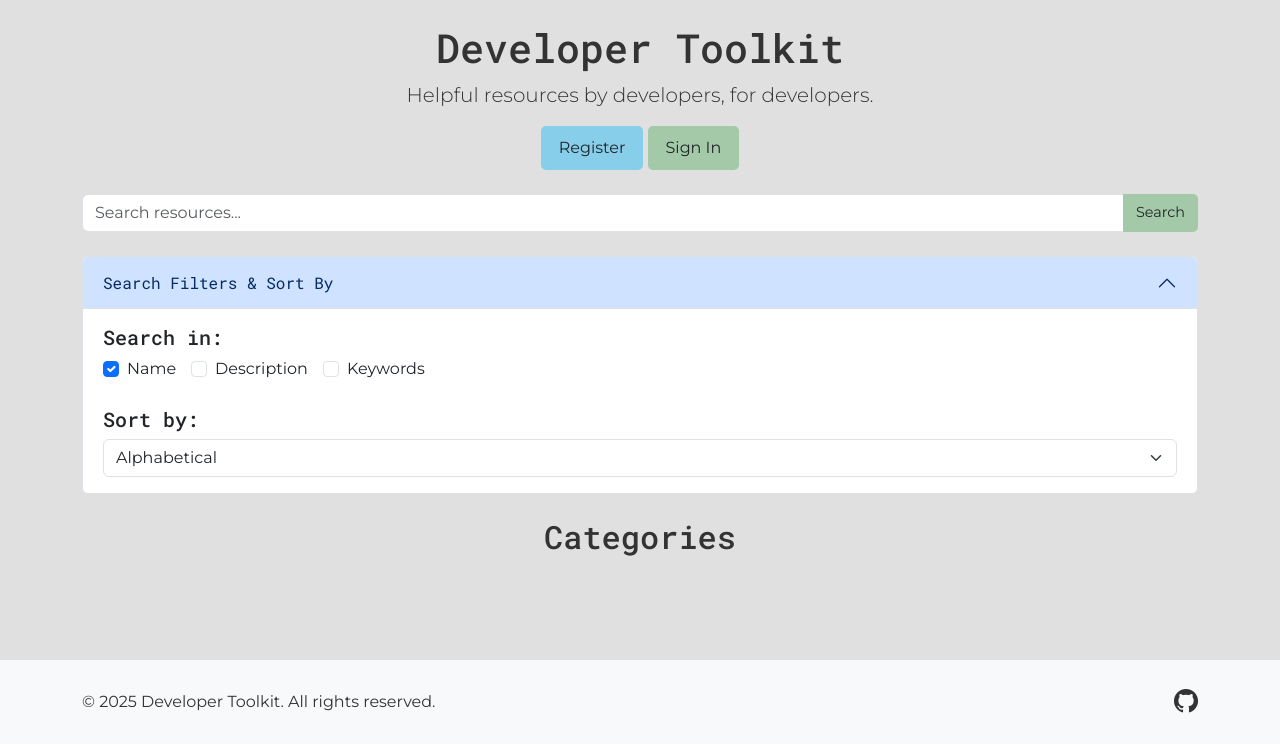
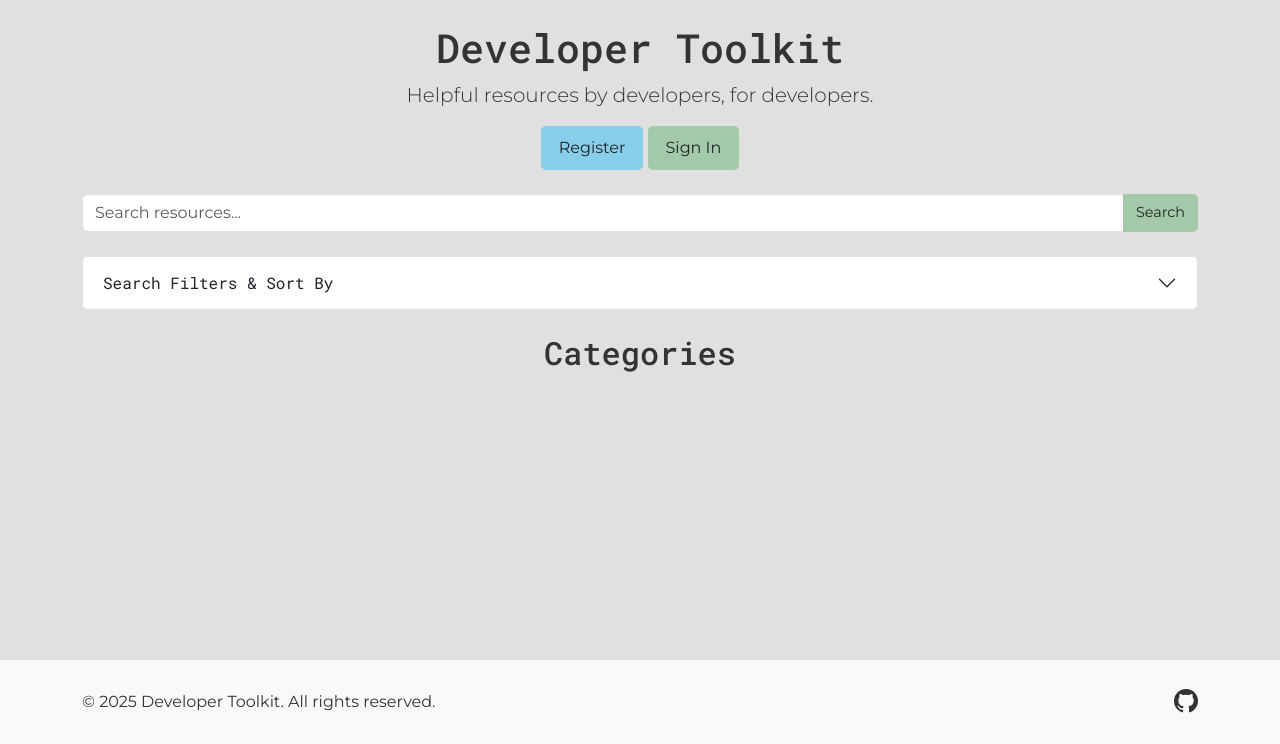
Before and after one commit to daisy21000/developer-resources, a Django app: page / in a window 1280 px wide. Shown: the part 56-800 px from the top of the page. Run offline with Django 4.2, Linux system fonts and the light colour scheme; data that the repository does not hold is empty; parts of the project's set-up code (start-up, migrations or seed data) failed here and were passed over.

Commit message:
Refactor accordion button states and collapse behavior for sorting and filtering

```diff
--- a/resources/templates/resources/category_detail.html
+++ b/resources/templates/resources/category_detail.html
@@ -9,11 +9,11 @@
             <div class="accordion" id="resourceSortAccordion">
                 <div class="accordion-item">
                     <h2 class="accordion-header">
-                    <button class="accordion-button" type="button" data-bs-toggle="collapse" data-bs-target="#collapseOne" aria-expanded="true" aria-controls="collapseOne">
+                    <button class="accordion-button collapsed" type="button" data-bs-toggle="collapse" data-bs-target="#collapseOne" aria-expanded="false" aria-controls="collapseOne">
                         Sort By
                     </button>
                     </h2>
-                    <div id="collapseOne" class="accordion-collapse collapse show" data-bs-parent="#resourceSortAccordion">
+                    <div id="collapseOne" class="accordion-collapse collapse" data-bs-parent="#resourceSortAccordion">
                         <div class="accordion-body text-start">
                             <select class="form-select" aria-label="Sort resources" name="sort_by">
                                 <option value="alphabetical" selected>Alphabetical</option>
--- a/resources/templates/resources/favorite_resources.html
+++ b/resources/templates/resources/favorite_resources.html
@@ -9,11 +9,11 @@
             <div class="accordion" id="resourceSortAccordion">
                 <div class="accordion-item">
                     <h2 class="accordion-header">
-                    <button class="accordion-button" type="button" data-bs-toggle="collapse" data-bs-target="#collapseOne" aria-expanded="true" aria-controls="collapseOne">
+                    <button class="accordion-button collapsed" type="button" data-bs-toggle="collapse" data-bs-target="#collapseOne" aria-expanded="false" aria-controls="collapseOne">
                         Sort By
                     </button>
                     </h2>
-                    <div id="collapseOne" class="accordion-collapse collapse show" data-bs-parent="#resourceSortAccordion">
+                    <div id="collapseOne" class="accordion-collapse collapse" data-bs-parent="#resourceSortAccordion">
                         <div class="accordion-body text-start">
                             <select class="form-select" aria-label="Sort resources" name="sort_by">
                                 <option value="alphabetical" selected>Alphabetical</option>
--- a/resources/templates/resources/index.html
+++ b/resources/templates/resources/index.html
@@ -26,11 +26,11 @@
             <div class="accordion" id="searchFiltersAccordion">
                 <div class="accordion-item">
                     <h2 class="accordion-header">
-                    <button class="accordion-button" type="button" data-bs-toggle="collapse" data-bs-target="#collapseOne" aria-expanded="true" aria-controls="collapseOne">
+                    <button class="accordion-button collapsed" type="button" data-bs-toggle="collapse" data-bs-target="#collapseOne" aria-expanded="false" aria-controls="collapseOne">
                         Search Filters &amp; Sort By
                     </button>
                     </h2>
-                    <div id="collapseOne" class="accordion-collapse collapse show" data-bs-parent="#searchFiltersAccordion">
+                    <div id="collapseOne" class="accordion-collapse collapse" data-bs-parent="#searchFiltersAccordion">
                         <div class="accordion-body">
                             <h3 class="h5">Search in:</h3>
                             <div class="input-group mb-4 flex-column flex-sm-row">
--- a/resources/templates/resources/search_results.html
+++ b/resources/templates/resources/search_results.html
@@ -32,11 +32,11 @@
             <div class="accordion" id="searchFiltersAccordion">
                 <div class="accordion-item">
                     <h2 class="accordion-header">
-                    <button class="accordion-button" type="button" data-bs-toggle="collapse" data-bs-target="#collapseOne" aria-expanded="true" aria-controls="collapseOne">
+                    <button class="accordion-button collapsed" type="button" data-bs-toggle="collapse" data-bs-target="#collapseOne" aria-expanded="false" aria-controls="collapseOne">
                         Search Filters &amp; Sort By
                     </button>
                     </h2>
-                    <div id="collapseOne" class="accordion-collapse collapse show" data-bs-parent="#searchFiltersAccordion">
+                    <div id="collapseOne" class="accordion-collapse collapse" data-bs-parent="#searchFiltersAccordion">
                         <div class="accordion-body">
                             <h3 class="h5">Search in:</h3>
                             <div class="input-group mb-4 flex-column flex-sm-row">
```
